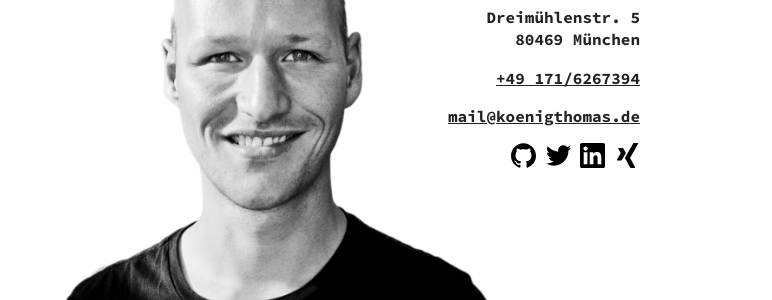
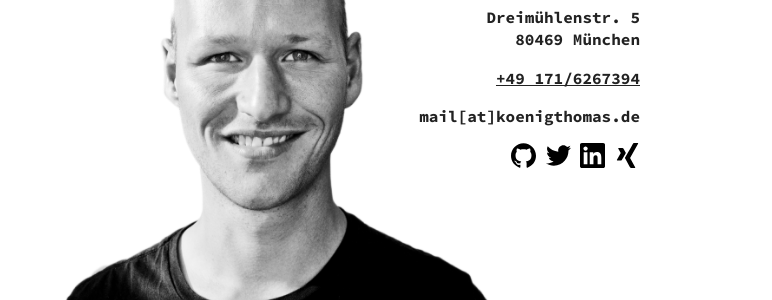
Before and after one commit to Vispercept/portfolio, a Jekyll site: the page built from index.html, in a window 1280 px wide and 900 px high, scrolled down 1787 px. Shown: the part 513-813 px from the top of the window, without its empty margins (252-1024 px from the left). Built offline with Jekyll 4.4.1, drawn with Linux system fonts in a browser that asks for light colours.

Commit message:
Updated 'index.html' via CloudCannon

```diff
--- a/index.html
+++ b/index.html
@@ -93,7 +93,7 @@ layout: default
  	Dreim&uuml;hlenstr. 5<br />80469 M&uuml;nchen
  </p>
       <p class="section__paragraph"><a class="link editable" href="tel:+491716267394">+49 171/6267394</a></p>
-      <p class="section__paragraph"><a class="link editable" href="mailto:mail@koenigthomas.de">mail@koenigthomas.de</a></p>
+      <p class="section__paragraph"><a class="link editable">mail[at]koenigthomas.de</a></p>
       <p class="section__paragraph">
         <a href="//github.com/Vispercept" target="_blank" class="link--icon">
           {% include_relative _assets/svg/github.svg %}
```
